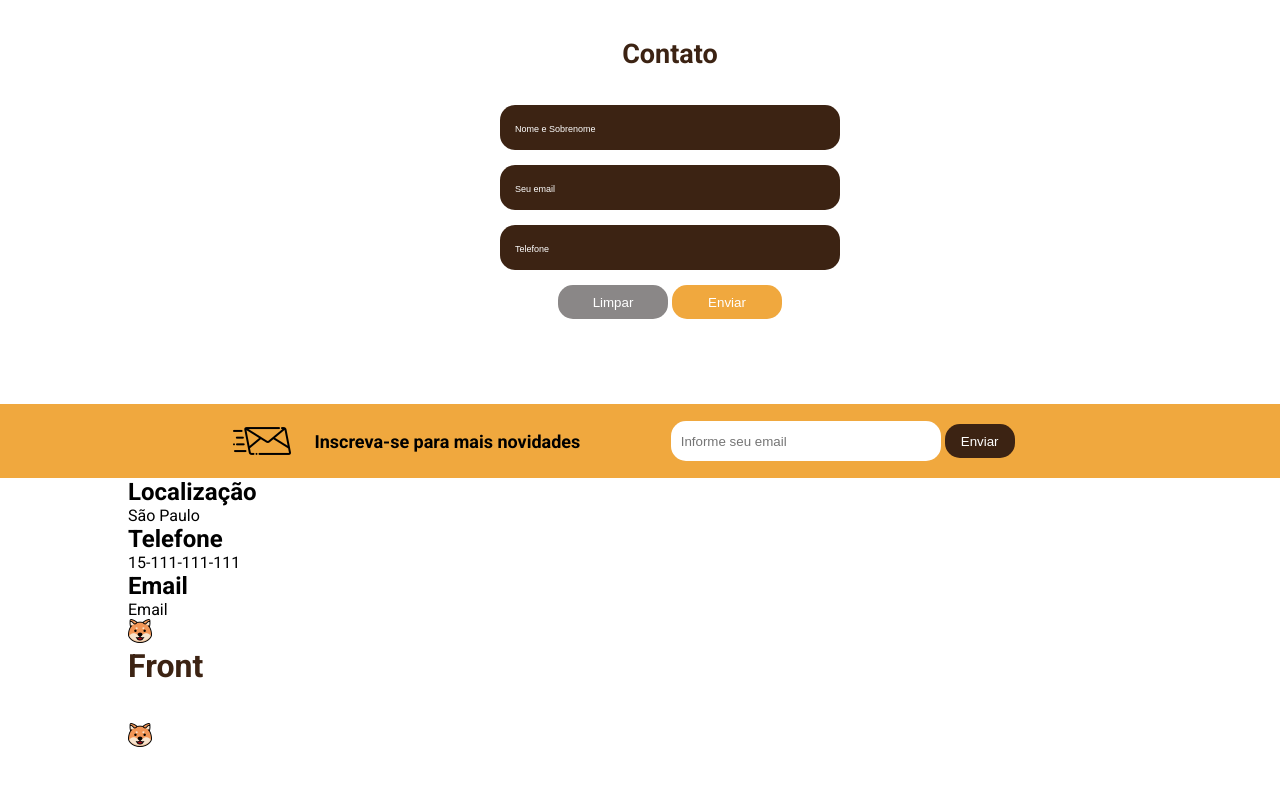
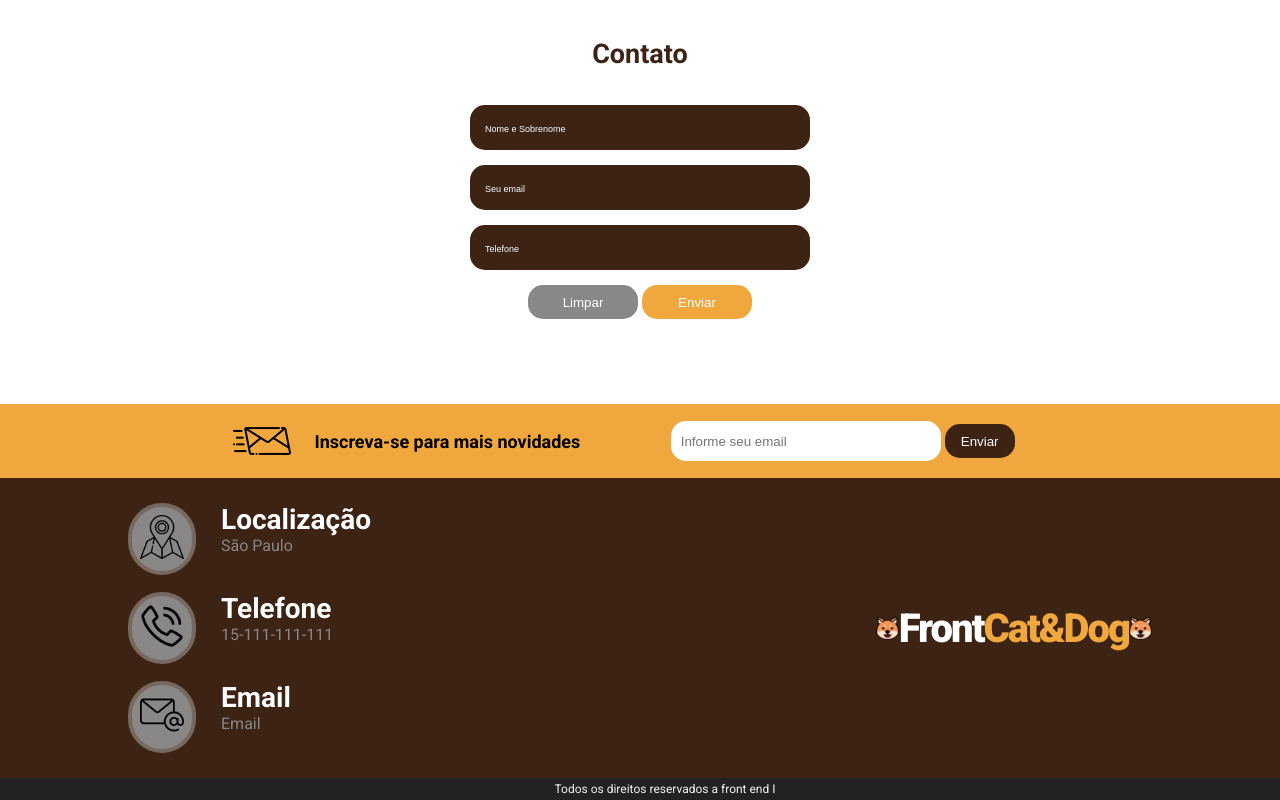
Before and after one commit to cauesooouza/ctd, a plain HTML site: page Atividades_Individual/Front_End_I/aula-12/index.html in a window 1280 px wide. Shown: the part 1114-1914 px from the top of the page. Before the commit the page ends 1865 px from the top, so only its background shows below. Drawn offline with Linux system fonts and the light colour scheme.

Commit message:
Primeira pratica integrador Front-end I

```diff
--- a/Atividades_Individual/Front_End_I/aula-12/assets/css/main.css
+++ b/Atividades_Individual/Front_End_I/aula-12/assets/css/main.css
@@ -16,7 +16,7 @@ header {
   flex-direction: column;
 }
 
-header .promo {
+.black-bar {
   width: 100%;
   background-color: #222222;
   padding: 4px;
@@ -27,37 +27,36 @@ header .promo {
   max-width: 1024px;
 }
 
-header .promo .container {
+.black-bar .container {
   display: flex;
   flex-direction: row;
-  justify-content: space-between;
   align-items: center;
   padding: 0 30px 0 80px;
 }
 
-header .promo .container h2 {
+.black-bar .container h2 {
   font-size: 12px;
   font-weight: 400;
   color: #f3f3f3;
 }
 
-header .promo .container .options {
+.black-bar .container .options {
   display: flex;
   justify-content: space-between;
 }
 
-header .promo .container .options select {
+.black-bar .container .options select {
   background-color: transparent;
   border: none;
   color: #f3f3f3;
   margin: 0 12px;
 }
-header .promo .container .options select:focus-visible {
+.black-bar .container .options select:focus-visible {
   border: none;
   outline: none;
 }
 
-header .promo .container .options select option {
+.black-bar .container .options select option {
   background-color: #fff;
   color: #222222;
 }
@@ -77,8 +76,8 @@ header .head .container {
   padding: 0 40px;
 }
 
-header .head .container .brand {
-  display: inline-block;
+.container .brand {
+  display: flex;
   font-weight: 900;
   font-size: 40px;
   font-family: "Roboto";
@@ -86,7 +85,7 @@ header .head .container .brand {
   line-height: 23px;
 }
 
-header .head .container .brand img {
+.container .brand img {
   height: 23px;
 }
 
@@ -96,6 +95,19 @@ header .head .container .brand img {
 
 .is-white {
   color: #ffffff;
+}
+
+.is-yellow {
+  color: #f0a83e;
+}
+
+.f-center {
+  justify-content: center;
+}
+
+.f-between {
+  display: flex;
+  justify-content: space-between;
 }
 
 header .head nav {
@@ -134,10 +146,10 @@ section.hero .container {
   display: flex;
   justify-content: flex-end;
   align-items: center;
+  padding: 12px;
 }
 
 section.hero .container .welcome {
-  margin-right: 12px;
   width: 365px;
   height: 85px;
   text-align: center;
@@ -239,7 +251,6 @@ section.contact-form .container {
 }
 
 section.contact-form .container form {
-  width: 350px;
   text-align: center;
 }
 
@@ -306,7 +317,7 @@ footer .newsletter {
 footer .newsletter .container {
   display: flex;
   flex-direction: row;
-  justify-content:space-evenly;
+  justify-content: space-evenly;
   align-items: center;
   flex-wrap: wrap;
   padding: 5px 47px 5px 12px;
@@ -342,3 +353,52 @@ footer .newsletter .container .register button {
   color: white;
   cursor: pointer;
 }
+
+footer .contact-footer {
+  background: #3c2313;
+  padding: 25px 70px;
+}
+
+footer .contact-footer .info-company {
+  position: flex;
+  flex-direction: column;
+  height: 250px;
+}
+
+footer .contact-footer .info-company .info {
+  display: flex;
+  flex-direction: row;
+}
+
+.ico {
+  background: #8a8787;
+  border: 4px solid #786960;
+  background: #8a8787;
+  border-radius: 50px;
+  float: left;
+}
+
+.ico img {
+  width: 60px;
+  height: 60px;
+  padding: 8px;
+}
+
+footer .contact-footer .info-company .info div {
+  margin-left: 25px;
+}
+
+footer .contact-footer .info-company .info h2 {
+  color: white;
+  font-weight: 700;
+  font-size: 28px;
+}
+
+footer .contact-footer .info-company .info p {
+  color: #8a8787;
+}
+
+footer .contact-footer .brand {
+  display: flex;
+  align-items: center;
+}
--- a/Atividades_Individual/Front_End_I/aula-12/index.html
+++ b/Atividades_Individual/Front_End_I/aula-12/index.html
@@ -9,8 +9,8 @@
   </head>
   <body>
     <header>
-      <div class="promo">
-        <div class="container">
+      <div class="black-bar">
+        <div class="container f-between">
           <h2>Grandes ofertas em comedouros</h2>
           <div class="options">
             <select name="language" id="language">
@@ -129,34 +129,59 @@
           </div>
           <div class="register">
             <form>
-              <input type="email" name="email" id="email-newsletter" placeholder="Informe seu email"/>
+              <input
+                type="email"
+                name="email"
+                id="email-newsletter"
+                placeholder="Informe seu email"
+              />
               <button>Enviar</button>
             </form>
           </div>
         </div>
       </div>
       <div class="contact-footer">
-        <div class="container">
-          <div class="info-company">
-            <div class="loc">
+        <div class="container f-between">
+          <div class="info-company f-between">
+            <div class="info">
+              <i class="ico">
+                <img src="./assets/img/location.png" alt="" />
+              </i>
+              <div>
                 <h2>Localização</h2>
                 <p>São Paulo</p>
               </div>
-            <div class="phone">
+            </div>
+            <div class="info">
+              <i class="ico">
+                <img src="./assets/img/telephone-call.png" alt="" />
+              </i>
+              <div>
                 <h2>Telefone</h2>
                 <p>15-111-111-111</p>
               </div>
-            <div class="mail">
+            </div>
+            <div class="info">
+              <i class="ico">
+                <img src="./assets/img/email-footer.png" alt="" />
+              </i>
+              <div>
                 <h2>Email</h2>
                 <p>Email</p>
               </div>
             </div>
+          </div>
           <div class="brand">
             <img src="./assets/img/brandDog.png" alt="brand" />
-            <h1 class="brand is-brown">Front</h1>
-            <h1 class="brand is-white">Cat&Dog</h1>
+            <h1 class="brand is-white">Front</h1>
+            <h1 class="brand is-yellow">Cat&Dog</h1>
             <img src="./assets/img/brandDog.png" alt="brand" />
           </div>
+        </div>
+      </div>
+      <div class="black-bar">
+        <div class="container f-center">
+          <h2>Todos os direitos reservados a front end I</h2>
         </div>
       </div>
     </footer>
```
Also changed, not shown: Atividades_Individual/Front_End_I/aula-12/assets/img/email-footer.png (added), Atividades_Individual/Front_End_I/aula-12/assets/img/location.png (added), Atividades_Individual/Front_End_I/aula-12/assets/img/telephone-call.png (added). Lines whose indentation alone changed are shown as unchanged.
